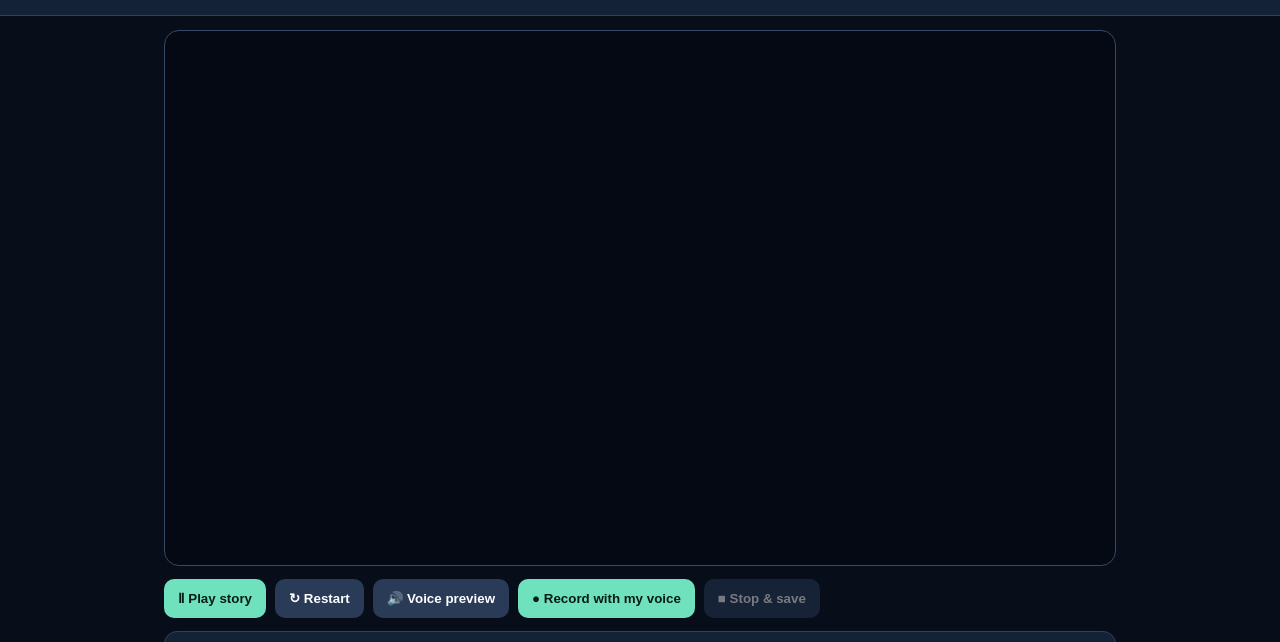
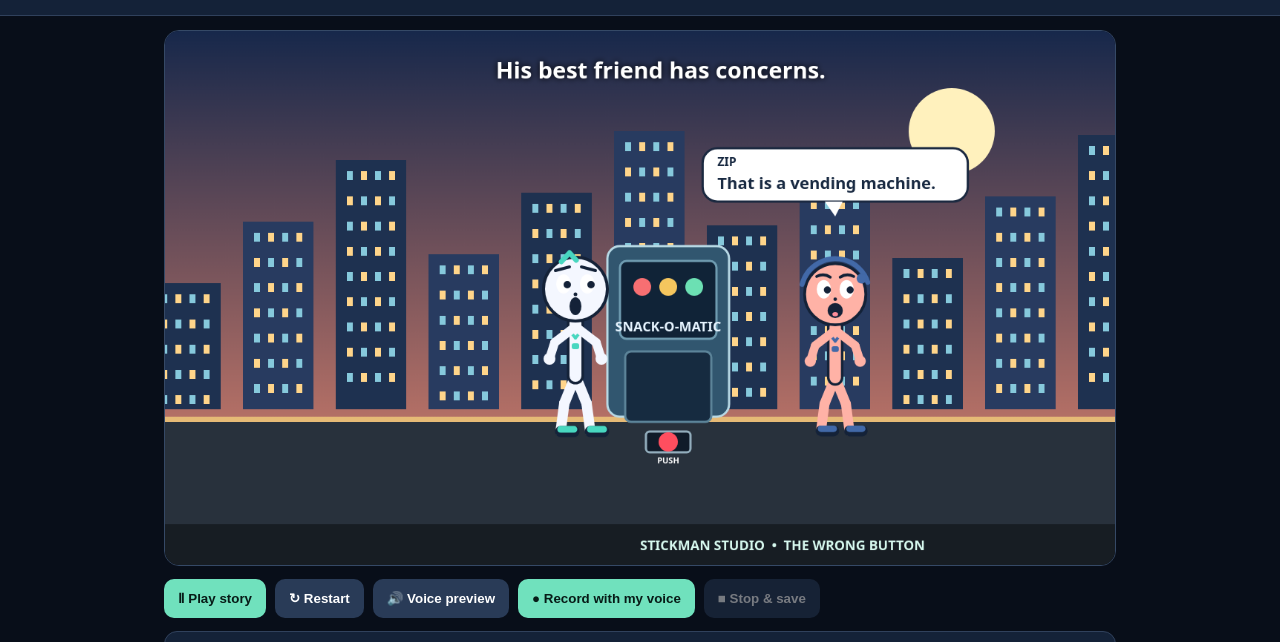
Before and after one commit to TJay-101/Stickman-Studio, a plain HTML site: page index.html in a window 1280 px wide. Shown: the part 79-721 px from the top of the page. Drawn offline with Linux system fonts and the light colour scheme; animation ran at ten frames a second.

Commit message:
Fix JavaScript syntax error preventing animation from displaying

```diff
--- a/index.html
+++ b/index.html
@@ -58,7 +58,8 @@ else if(act==='shrug'){arm1=[[-2,-120],[-38,-150],[-65,-145]];arm2=[[2,-120],[38
 else if(act==='talk'){arm1=[[-2,-120],[-28,-100],[-35,-78]];arm2=[[2,-120],[28,-100],[35,-78]]}
 else{arm1=[[-2,-120],[-32,-96+step*18],[-42,-68+step*24]];arm2=[[2,-120],[32,-96-step*18],[42,-68-step*24]]}
 limb(arm1,col,12);limb(arm2,col,12);
-for(const p of [arm1[2],arm2[2]]){g.fillStyle=col;g.beginPath();g.arc(p[0],p[1],8,0,Math.PI*2);g.fill()}\nif(act==='press'){line(125,30,135,33,5,col);g.fillStyle='#ffe45e';g.beginPath();g.arc(125,30,13,0,Math.PI*2);g.fill();g.strokeStyle='#fff4b0';g.lineWidth=4;g.stroke()}
+for(const p of [arm1[2],arm2[2]]){g.fillStyle=col;g.beginPath();g.arc(p[0],p[1],8,0,Math.PI*2);g.fill()}
+if(act==='press'){line(125,30,135,33,5,col);g.fillStyle='#ffe45e';g.beginPath();g.arc(125,30,13,0,Math.PI*2);g.fill();g.strokeStyle='#fff4b0';g.lineWidth=4;g.stroke()}
 g.fillStyle=col;g.strokeStyle=ink;g.lineWidth=4;g.beginPath();g.arc(0,headY,43,0,Math.PI*2);g.fill();g.stroke();
 if(nova){g.strokeStyle=accent;g.lineWidth=7;g.beginPath();g.moveTo(-19,headY-37);g.lineTo(-8,headY-49);g.lineTo(1,headY-39);g.stroke()}
 else{g.strokeStyle=accent;g.lineWidth=7;g.beginPath();g.arc(0,headY-2,48,Math.PI*1.08,Math.PI*1.9);g.stroke();g.fillStyle=accent;g.beginPath();g.arc(37,headY-22,7,0,Math.PI*2);g.fill()}
```
